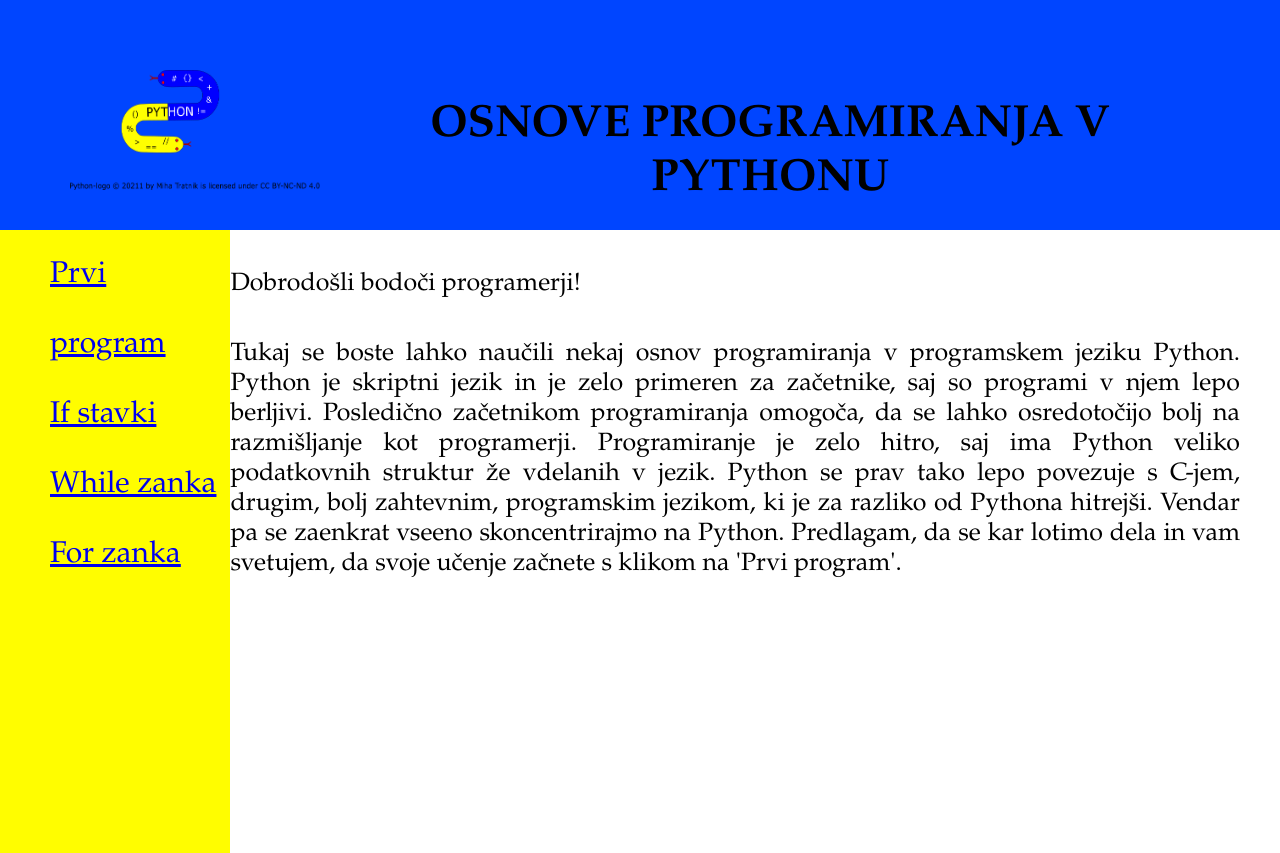
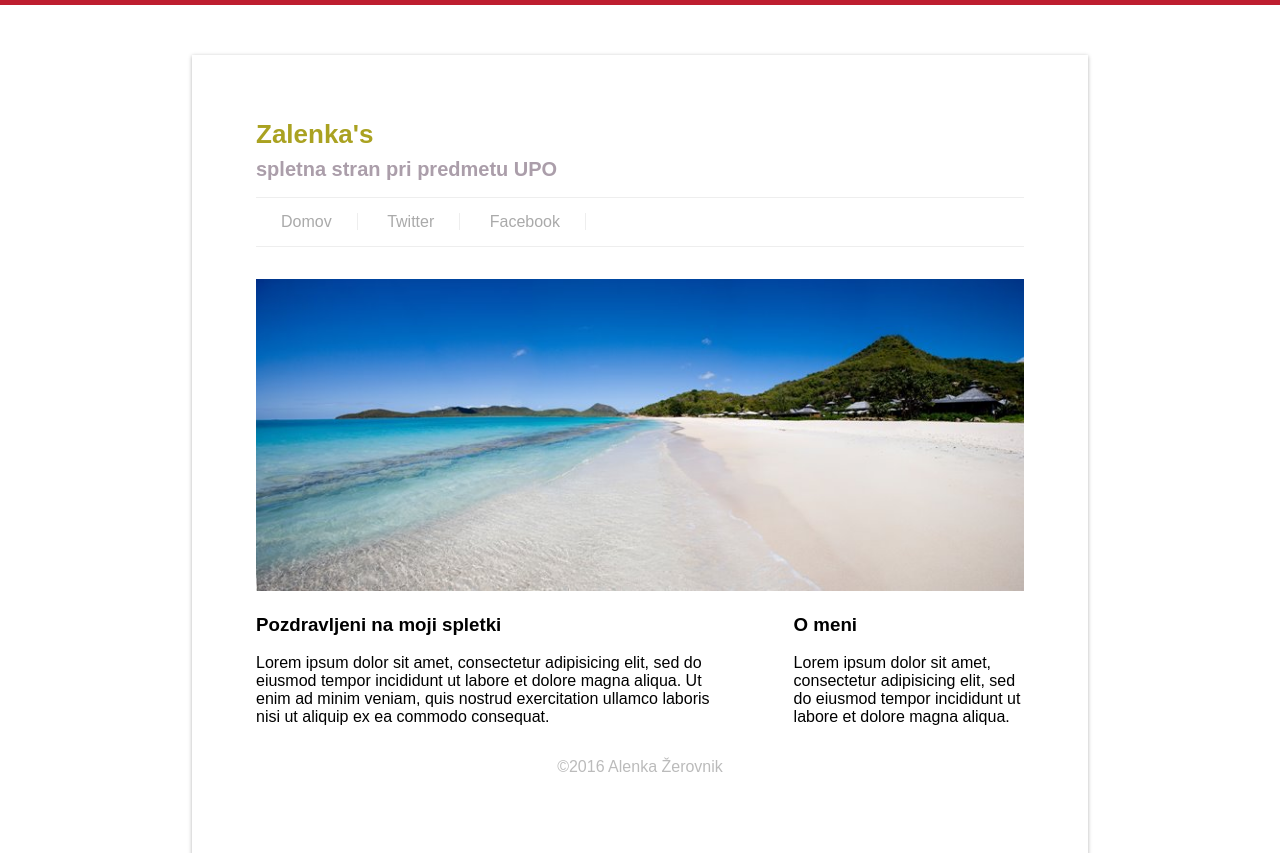
Before and after one commit to zalenka/zalenka.github.io, a plain HTML site: page index.html in a window 1280 px wide. Shown: the top 853 px of the page. Drawn offline with Linux system fonts and the light colour scheme; a web font is replaced by a local one.

Commit message:
Add files via upload

```diff
--- a/index.html
+++ b/index.html
@@ -1,37 +1,40 @@
 <!DOCTYPE html>
 <html>
   <head>
-	<title>OSNOVE PROGRAMIRANJA</title>
-	<link rel="stylesheet" type="text/css" href="main.css">
+    <title>Zalenkina spletka</title>
+	<meta http-equiv="Content-Type" content="text/html; charset=UTF-8" />
+    <link rel="stylesheet" href="style.css">
 </head>
 <body>
-	<div class="header">
-		<a class="logo" href="index.html"><img src="logotip.png"></a>
-		<div class="header-right">
-			<h1>OSNOVE PROGRAMIRANJA V PYTHONU</h1>
-		</div>
-	</div>
+  <div id="wrapper">
+    <header>
+      <h1>Zalenka's</h1>
+      <h2>spletna stran pri predmetu UPO</h2>
       <nav>
         <ul>
-			<li><a href="stran1.html">Prvi program</a></li>
-			<li><a href="stran2.html">If stavki</a></li>
-			<li><a href="stran3.html">While zanka</a></li>
-			<li><a href="stran4.html">For zanka</a></li>
+          <li><a href="#">Domov</a></li>
+          <li><a href="http://twitter.com">Twitter</a></li>
+          <li><a href="http://facebook.com">Facebook</a></li>
         </ul>
       </nav>
-	<article>
-	<p>Dobrodošli bodoči programerji!</p>
-	<p>Tukaj se boste lahko naučili nekaj osnov programiranja v programskem jeziku Python.
-	Python je skriptni jezik in je zelo primeren za začetnike, saj so programi v njem lepo berljivi.
-	Posledično začetnikom programiranja omogoča, da se lahko osredotočijo bolj na razmišljanje kot programerji.
-	Programiranje je zelo hitro, saj ima Python veliko podatkovnih struktur že vdelanih v jezik.
-	Python se prav tako lepo povezuje s C-jem, drugim, bolj zahtevnim, programskim jezikom,
-	ki je za razliko od Pythona hitrejši. Vendar pa se zaenkrat vseeno skoncentrirajmo na Python.
-	Predlagam, da se kar lotimo dela in vam svetujem, da svoje učenje začnete s klikom na 'Prvi program'.</p>
-	</article>
-	<footer>
-		<p>copyright© Miha Tratnik</p>
-		<p>Demšar, J. (2009). Python za programerje. Univerza v ljubljani, Fakulteta za računalništvo in informatiko.</p>
+    </header>
+    <div id="content">
+      <img src="beach.jpg" alt="The beach from my last holiday">
+      <section>
+        <h3>Pozdravljeni na moji spletki</h3>
+        <p>Lorem ipsum dolor sit amet, consectetur adipisicing elit, sed do eiusmod tempor incididunt ut labore et dolore magna aliqua. Ut enim ad minim veniam, quis nostrud exercitation ullamco laboris nisi ut aliquip ex ea commodo consequat.</p>
+      </section>
+      <aside>
+          <h3>O meni</h3>
+        <p>Lorem ipsum dolor sit amet, consectetur adipisicing elit, sed do eiusmod tempor incididunt ut labore et dolore magna aliqua.</p>
+      </aside>
+    </div>
+    <footer class="clearfix">
+      <p>©2016 Alenka Žerovnik</p>
     </footer>
+  </div>
+  <!-- it is ok to put JavaScript files and stylesheets at the bottom of a page, and can sometimes be better for download speeds -->
+  <link href='//fonts.googleapis.com/css?family=Inder' rel='stylesheet' type='text/css'>
+  <script src="//learn.playto.io/plugins/prefixfree/prefixfree.min.js"></script>
 </body>
 </html>
```
Lines whose indentation alone changed are shown as unchanged.
